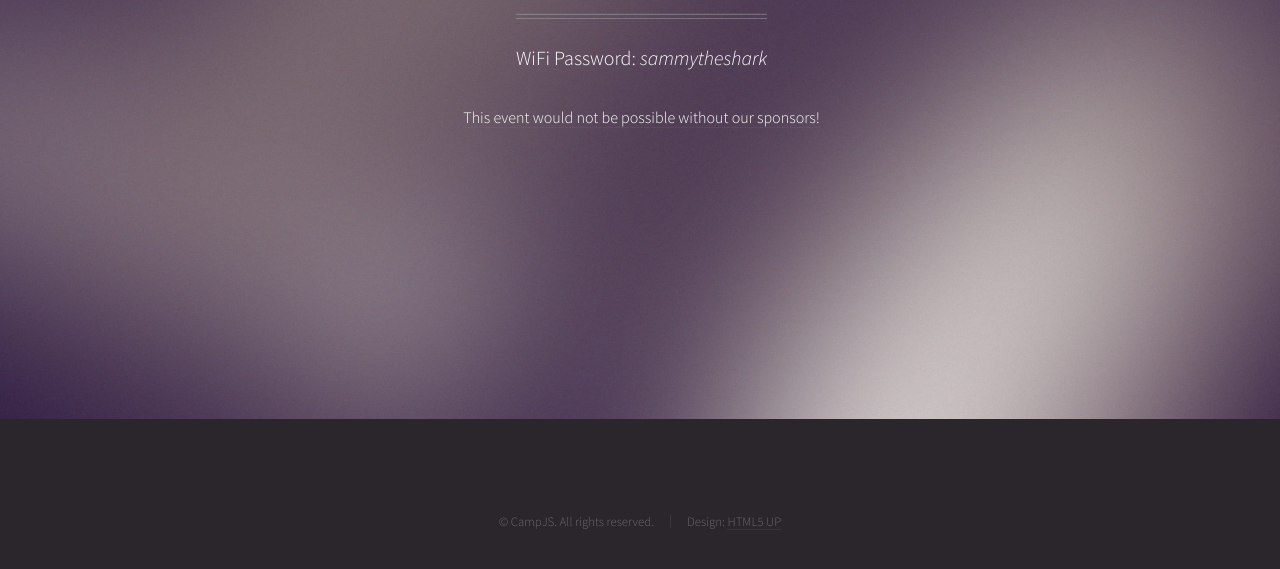
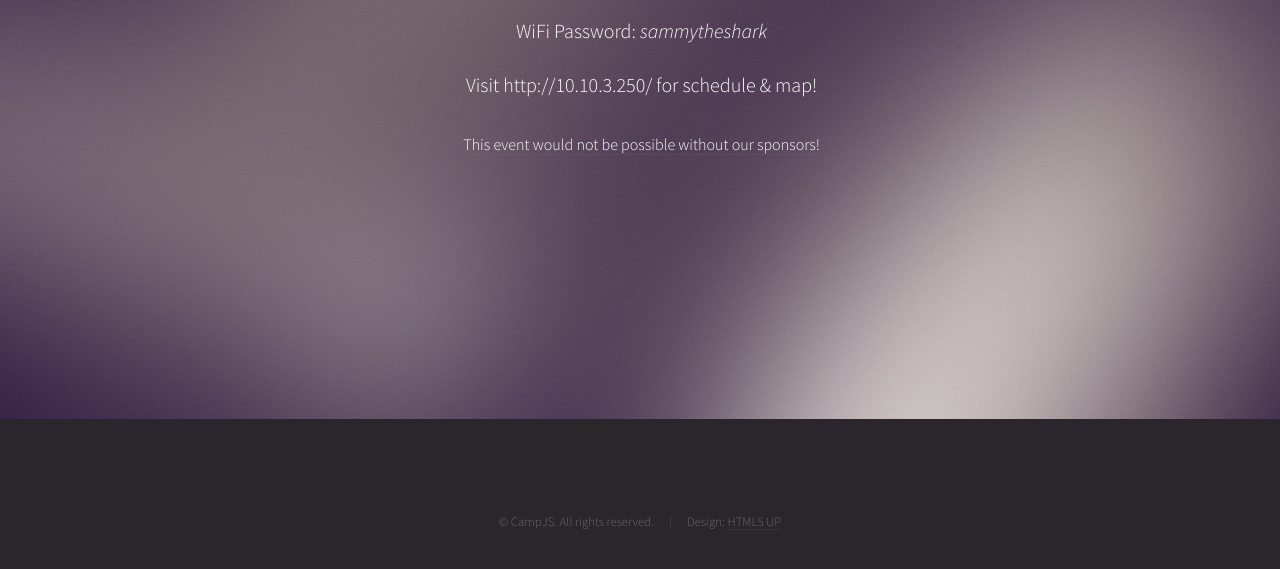
Before and after one commit to campjs/campjs-intranet-5, a plain HTML site: page index.html in a window 1280 px wide. Shown: the part 381-950 px from the top of the page. Drawn offline with Linux system fonts and the light colour scheme.

Commit message:
add NaN address to index page

```diff
--- a/index.html
+++ b/index.html
@@ -25,7 +25,8 @@
 							<header>
 								<h1><a href="index.html" id="logo">CampJS</a></h1>
 								<hr />
-								<p>WiFi Password: <i>sammytheshark</i></p>
+								<p>WiFi Password: <i>sammytheshark</i></p><br>
+                <p>Visit http://10.10.3.250/ for schedule &amp; map!</p>
 							</header>
               <footer>
                 <a href="sponsors.html">This event would not be possible without our sponsors!</a>
```
